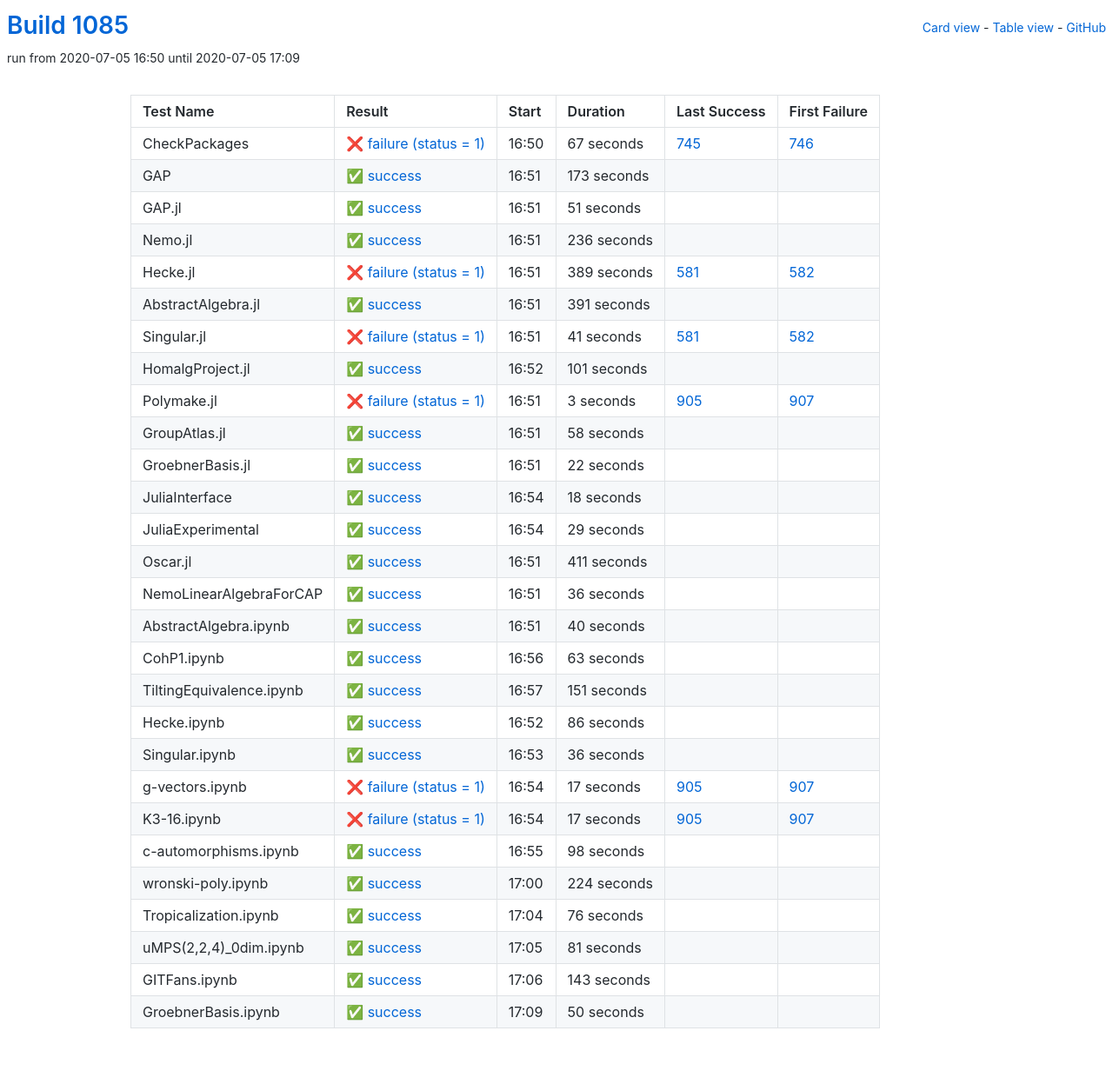
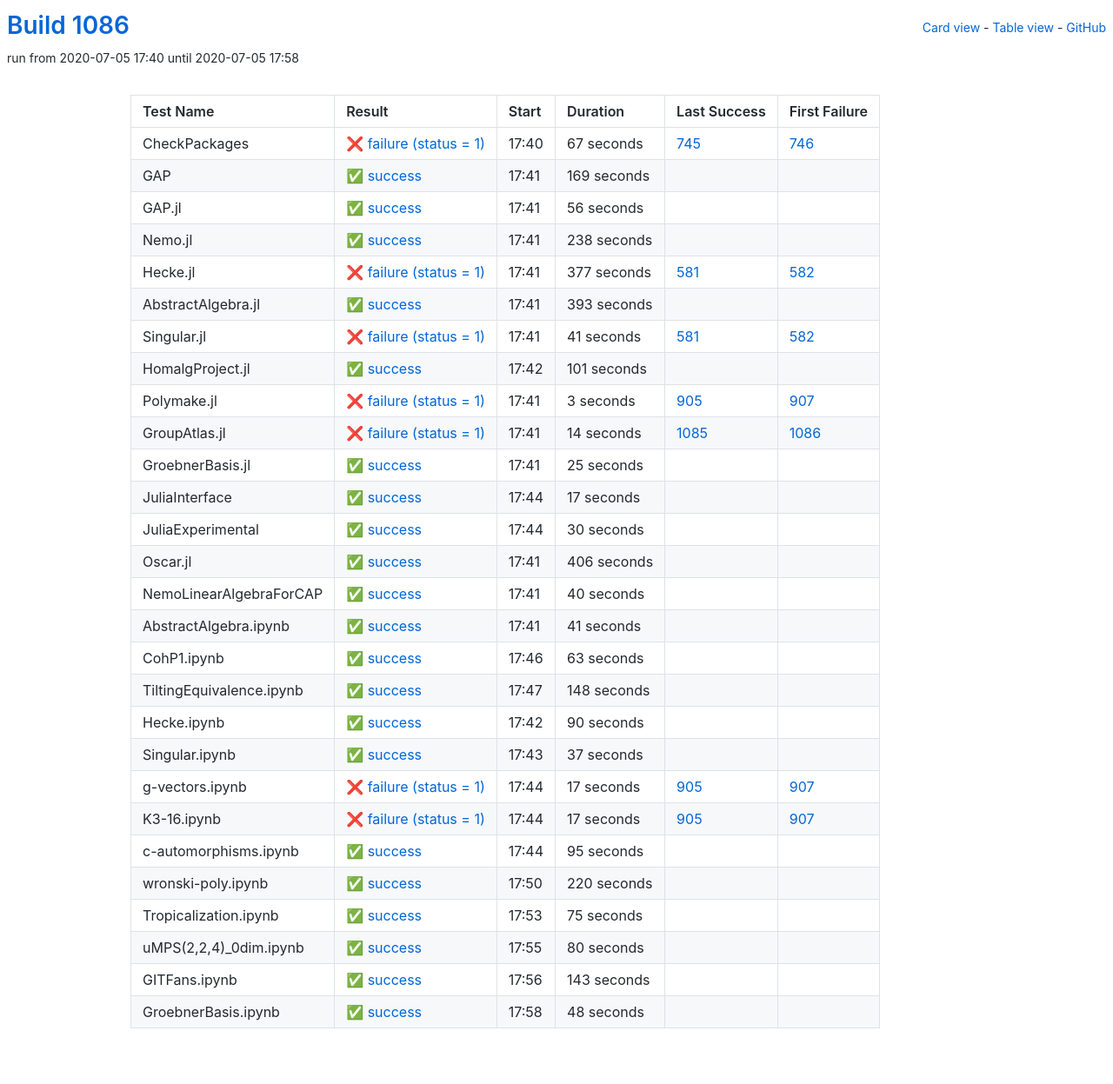
Before and after one commit to oscar-system/oscar-ci-status-1.4, a Jekyll site: the page built from table.html, in a window 1280 px wide. Shown: the whole page at 87% size. Built offline with Jekyll 4.4.1, drawn with Linux system fonts in a browser that asks for light colours.

Commit message:
Build #1086

```diff
--- a/_data/ci.yml
+++ b/_data/ci.yml
@@ -1,6 +1,6 @@
 ---
-build: 1085
-build_url: https://oscarci.mathematik.uni-kl.de/job/oscar-julia-1.4/1085/
+build: 1086
+build_url: https://oscarci.mathematik.uni-kl.de/job/oscar-julia-1.4/1086/
 job: oscar-julia-1.4
 organization: oscar-system
 repo: oscar-ci-status-1.4
@@ -8,8 +8,8 @@ repourl: https://github.com/oscar-system/oscar-ci-status-1.4
 tests:
 - name: CheckPackages
   id: checkpackages
-  log: https://oscarci.mathematik.uni-kl.de/job/oscar-julia-1.4/1085/artifact/logs/build-1085/CheckPackages.log
-  start: 2020-07-05 16:50
+  log: https://oscarci.mathematik.uni-kl.de/job/oscar-julia-1.4/1086/artifact/logs/build-1086/CheckPackages.log
+  start: 2020-07-05 17:40
   success: false
   exitcode: 1
   status: failure
@@ -20,68 +20,68 @@ tests:
   first_failure_url: https://oscarci.mathematik.uni-kl.de/job/oscar-julia-1.4/746/
 - name: GAP
   id: gap
-  log: https://oscarci.mathematik.uni-kl.de/job/oscar-julia-1.4/1085/artifact/logs/build-1085/GAP.log
-  start: 2020-07-05 16:51
+  log: https://oscarci.mathematik.uni-kl.de/job/oscar-julia-1.4/1086/artifact/logs/build-1086/GAP.log
+  start: 2020-07-05 17:41
   success: true
   exitcode: 0
   status: success
-  duration: 173
+  duration: 169
   last_success: false
   last_success_url:
   first_failure: false
   first_failure_url:
 - name: GAP.jl
   id: gap-jl
-  log: https://oscarci.mathematik.uni-kl.de/job/oscar-julia-1.4/1085/artifact/logs/build-1085/GAP.jl.log
-  start: 2020-07-05 16:51
+  log: https://oscarci.mathematik.uni-kl.de/job/oscar-julia-1.4/1086/artifact/logs/build-1086/GAP.jl.log
+  start: 2020-07-05 17:41
   success: true
   exitcode: 0
   status: success
-  duration: 51
+  duration: 56
   last_success: false
   last_success_url:
   first_failure: false
   first_failure_url:
 - name: Nemo.jl
   id: nemo-jl
-  log: https://oscarci.mathematik.uni-kl.de/job/oscar-julia-1.4/1085/artifact/logs/build-1085/Nemo.jl.log
-  start: 2020-07-05 16:51
+  log: https://oscarci.mathematik.uni-kl.de/job/oscar-julia-1.4/1086/artifact/logs/build-1086/Nemo.jl.log
+  start: 2020-07-05 17:41
   success: true
   exitcode: 0
   status: success
-  duration: 236
+  duration: 238
   last_success: false
   last_success_url:
   first_failure: false
   first_failure_url:
 - name: Hecke.jl
   id: hecke-jl
-  log: https://oscarci.mathematik.uni-kl.de/job/oscar-julia-1.4/1085/artifact/logs/build-1085/Hecke.jl.log
-  start: 2020-07-05 16:51
+  log: https://oscarci.mathematik.uni-kl.de/job/oscar-julia-1.4/1086/artifact/logs/build-1086/Hecke.jl.log
+  start: 2020-07-05 17:41
   success: false
   exitcode: 1
   status: failure
-  duration: 389
+  duration: 377
   last_success: 581
   last_success_url: https://oscarci.mathematik.uni-kl.de/job/oscar-julia-1.4/581/
   first_failure: 582
   first_failure_url: https://oscarci.mathematik.uni-kl.de/job/oscar-julia-1.4/582/
 - name: AbstractAlgebra.jl
   id: abstractalgebra-jl
-  log: https://oscarci.mathematik.uni-kl.de/job/oscar-julia-1.4/1085/artifact/logs/build-1085/AbstractAlgebra.jl.log
-  start: 2020-07-05 16:51
+  log: https://oscarci.mathematik.uni-kl.de/job/oscar-julia-1.4/1086/artifact/logs/build-1086/AbstractAlgebra.jl.log
+  start: 2020-07-05 17:41
   success: true
   exitcode: 0
   status: success
-  duration: 391
+  duration: 393
   last_success: false
   last_success_url:
   first_failure: false
   first_failure_url:
 - name: Singular.jl
   id: singular-jl
-  log: https://oscarci.mathematik.uni-kl.de/job/oscar-julia-1.4/1085/artifact/logs/build-1085/Singular.jl.log
-  start: 2020-07-05 16:51
+  log: https://oscarci.mathematik.uni-kl.de/job/oscar-julia-1.4/1086/artifact/logs/build-1086/Singular.jl.log
+  start: 2020-07-05 17:41
   success: false
   exitcode: 1
   status: failure
@@ -92,8 +92,8 @@ tests:
   first_failure_url: https://oscarci.mathematik.uni-kl.de/job/oscar-julia-1.4/582/
 - name: HomalgProject.jl
   id: homalgproject-jl
-  log: https://oscarci.mathematik.uni-kl.de/job/oscar-julia-1.4/1085/artifact/logs/build-1085/HomalgProject.jl.log
-  start: 2020-07-05 16:52
+  log: https://oscarci.mathematik.uni-kl.de/job/oscar-julia-1.4/1086/artifact/logs/build-1086/HomalgProject.jl.log
+  start: 2020-07-05 17:42
   success: true
   exitcode: 0
   status: success
@@ -104,8 +104,8 @@ tests:
   first_failure_url:
 - name: Polymake.jl
   id: polymake-jl
-  log: https://oscarci.mathematik.uni-kl.de/job/oscar-julia-1.4/1085/artifact/logs/build-1085/Polymake.jl.log
-  start: 2020-07-05 16:51
+  log: https://oscarci.mathematik.uni-kl.de/job/oscar-julia-1.4/1086/artifact/logs/build-1086/Polymake.jl.log
+  start: 2020-07-05 17:41
   success: false
   exitcode: 1
   status: failure
@@ -116,80 +116,68 @@ tests:
   first_failure_url: https://oscarci.mathematik.uni-kl.de/job/oscar-julia-1.4/907/
 - name: GroupAtlas.jl
   id: groupatlas-jl
-  log: https://oscarci.mathematik.uni-kl.de/job/oscar-julia-1.4/1085/artifact/logs/build-1085/GroupAtlas.jl.log
-  start: 2020-07-05 16:51
+  log: https://oscarci.mathematik.uni-kl.de/job/oscar-julia-1.4/1086/artifact/logs/build-1086/GroupAtlas.jl.log
+  start: 2020-07-05 17:41
+  success: false
+  exitcode: 1
+  status: failure
+  duration: 14
+  last_success: 1085
+  last_success_url: https://oscarci.mathematik.uni-kl.de/job/oscar-julia-1.4/1085/
+  first_failure: 1086
+  first_failure_url: https://oscarci.mathematik.uni-kl.de/job/oscar-julia-1.4/1086/
+- name: GroebnerBasis.jl
+  id: groebnerbasis-jl
+  log: https://oscarci.mathematik.uni-kl.de/job/oscar-julia-1.4/1086/artifact/logs/build-1086/GroebnerBasis.jl.log
+  start: 2020-07-05 17:41
   success: true
   exitcode: 0
   status: success
-  duration: 58
-  last_success: false
-  last_success_url:
-  first_failure: false
-  first_failure_url:
-- name: GroebnerBasis.jl
-  id: groebnerbasis-jl
-  log: https://oscarci.mathematik.uni-kl.de/job/oscar-julia-1.4/1085/artifact/logs/build-1085/GroebnerBasis.jl.log
-  start: 2020-07-05 16:51
-  success: true
-  exitcode: 0
-  status: success
-  duration: 22
+  duration: 25
   last_success: false
   last_success_url:
   first_failure: false
   first_failure_url:
 - name: JuliaInterface
   id: juliainterface
-  log: https://oscarci.mathematik.uni-kl.de/job/oscar-julia-1.4/1085/artifact/logs/build-1085/JuliaInterface.log
-  start: 2020-07-05 16:54
+  log: https://oscarci.mathematik.uni-kl.de/job/oscar-julia-1.4/1086/artifact/logs/build-1086/JuliaInterface.log
+  start: 2020-07-05 17:44
   success: true
   exitcode: 0
   status: success
-  duration: 18
+  duration: 17
   last_success: false
   last_success_url:
   first_failure: false
   first_failure_url:
 - name: JuliaExperimental
   id: juliaexperimental
-  log: https://oscarci.mathematik.uni-kl.de/job/oscar-julia-1.4/1085/artifact/logs/build-1085/JuliaExperimental.log
-  start: 2020-07-05 16:54
+  log: https://oscarci.mathematik.uni-kl.de/job/oscar-julia-1.4/1086/artifact/logs/build-1086/JuliaExperimental.log
+  start: 2020-07-05 17:44
   success: true
   exitcode: 0
   status: success
-  duration: 29
+  duration: 30
   last_success: false
   last_success_url:
   first_failure: false
   first_failure_url:
 - name: Oscar.jl
   id: oscar-jl
-  log: https://oscarci.mathematik.uni-kl.de/job/oscar-julia-1.4/1085/artifact/logs/build-1085/Oscar.jl.log
-  start: 2020-07-05 16:51
+  log: https://oscarci.mathematik.uni-kl.de/job/oscar-julia-1.4/1086/artifact/logs/build-1086/Oscar.jl.log
+  start: 2020-07-05 17:41
   success: true
   exitcode: 0
   status: success
-  duration: 411
+  duration: 406
   last_success: false
   last_success_url:
   first_failure: false
   first_failure_url:
 - name: NemoLinearAlgebraForCAP
   id: nemolinearalgebraforcap
-  log: https://oscarci.mathematik.uni-kl.de/job/oscar-julia-1.4/1085/artifact/logs/build-1085/NemoLinearAlgebraForCAP.log
-  start: 2020-07-05 16:51
-  success: true
-  exitcode: 0
-  status: success
-  duration: 36
-  last_success: false
-  last_success_url:
-  first_failure: false
-  first_failure_url:
-- name: AbstractAlgebra.ipynb
-  id: abstractalgebra-ipynb
-  log: https://oscarci.mathematik.uni-kl.de/job/oscar-julia-1.4/1085/artifact/logs/build-1085/AbstractAlgebra.ipynb.log
-  start: 2020-07-05 16:51
+  log: https://oscarci.mathematik.uni-kl.de/job/oscar-julia-1.4/1086/artifact/logs/build-1086/NemoLinearAlgebraForCAP.log
+  start: 2020-07-05 17:41
   success: true
   exitcode: 0
   status: success
@@ -198,10 +186,22 @@ tests:
   last_success_url:
   first_failure: false
   first_failure_url:
+- name: AbstractAlgebra.ipynb
+  id: abstractalgebra-ipynb
+  log: https://oscarci.mathematik.uni-kl.de/job/oscar-julia-1.4/1086/artifact/logs/build-1086/AbstractAlgebra.ipynb.log
+  start: 2020-07-05 17:41
+  success: true
+  exitcode: 0
+  status: success
+  duration: 41
+  last_success: false
+  last_success_url:
+  first_failure: false
+  first_failure_url:
 - name: CohP1.ipynb
   id: cohp1-ipynb
-  log: https://oscarci.mathematik.uni-kl.de/job/oscar-julia-1.4/1085/artifact/logs/build-1085/CohP1.ipynb.log
-  start: 2020-07-05 16:56
+  log: https://oscarci.mathematik.uni-kl.de/job/oscar-julia-1.4/1086/artifact/logs/build-1086/CohP1.ipynb.log
+  start: 2020-07-05 17:46
   success: true
   exitcode: 0
   status: success
@@ -212,44 +212,44 @@ tests:
   first_failure_url:
 - name: TiltingEquivalence.ipynb
   id: tiltingequivalence-ipynb
-  log: https://oscarci.mathematik.uni-kl.de/job/oscar-julia-1.4/1085/artifact/logs/build-1085/TiltingEquivalence.ipynb.log
-  start: 2020-07-05 16:57
+  log: https://oscarci.mathematik.uni-kl.de/job/oscar-julia-1.4/1086/artifact/logs/build-1086/TiltingEquivalence.ipynb.log
+  start: 2020-07-05 17:47
   success: true
   exitcode: 0
   status: success
-  duration: 151
+  duration: 148
   last_success: false
   last_success_url:
   first_failure: false
   first_failure_url:
 - name: Hecke.ipynb
   id: hecke-ipynb
-  log: https://oscarci.mathematik.uni-kl.de/job/oscar-julia-1.4/1085/artifact/logs/build-1085/Hecke.ipynb.log
-  start: 2020-07-05 16:52
+  log: https://oscarci.mathematik.uni-kl.de/job/oscar-julia-1.4/1086/artifact/logs/build-1086/Hecke.ipynb.log
+  start: 2020-07-05 17:42
   success: true
   exitcode: 0
   status: success
-  duration: 86
+  duration: 90
   last_success: false
   last_success_url:
   first_failure: false
   first_failure_url:
 - name: Singular.ipynb
   id: singular-ipynb
-  log: https://oscarci.mathematik.uni-kl.de/job/oscar-julia-1.4/1085/artifact/logs/build-1085/Singular.ipynb.log
-  start: 2020-07-05 16:53
+  log: https://oscarci.mathematik.uni-kl.de/job/oscar-julia-1.4/1086/artifact/logs/build-1086/Singular.ipynb.log
+  start: 2020-07-05 17:43
   success: true
   exitcode: 0
   status: success
-  duration: 36
+  duration: 37
   last_success: false
   last_success_url:
   first_failure: false
   first_failure_url:
 - name: g-vectors.ipynb
   id: g-vectors-ipynb
-  log: https://oscarci.mathematik.uni-kl.de/job/oscar-julia-1.4/1085/artifact/logs/build-1085/g-vectors.ipynb.log
-  start: 2020-07-05 16:54
+  log: https://oscarci.mathematik.uni-kl.de/job/oscar-julia-1.4/1086/artifact/logs/build-1086/g-vectors.ipynb.log
+  start: 2020-07-05 17:44
   success: false
   exitcode: 1
   status: failure
@@ -260,8 +260,8 @@ tests:
   first_failure_url: https://oscarci.mathematik.uni-kl.de/job/oscar-julia-1.4/907/
 - name: K3-16.ipynb
   id: k3-16-ipynb
-  log: https://oscarci.mathematik.uni-kl.de/job/oscar-julia-1.4/1085/artifact/logs/build-1085/K3-16.ipynb.log
-  start: 2020-07-05 16:54
+  log: https://oscarci.mathematik.uni-kl.de/job/oscar-julia-1.4/1086/artifact/logs/build-1086/K3-16.ipynb.log
+  start: 2020-07-05 17:44
   success: false
   exitcode: 1
   status: failure
@@ -272,56 +272,56 @@ tests:
   first_failure_url: https://oscarci.mathematik.uni-kl.de/job/oscar-julia-1.4/907/
 - name: c-automorphisms.ipynb
   id: c-automorphisms-ipynb
-  log: https://oscarci.mathematik.uni-kl.de/job/oscar-julia-1.4/1085/artifact/logs/build-1085/c-automorphisms.ipynb.log
-  start: 2020-07-05 16:55
+  log: https://oscarci.mathematik.uni-kl.de/job/oscar-julia-1.4/1086/artifact/logs/build-1086/c-automorphisms.ipynb.log
+  start: 2020-07-05 17:44
   success: true
   exitcode: 0
   status: success
-  duration: 98
+  duration: 95
   last_success: false
   last_success_url:
   first_failure: false
   first_failure_url:
 - name: wronski-poly.ipynb
   id: wronski-poly-ipynb
-  log: https://oscarci.mathematik.uni-kl.de/job/oscar-julia-1.4/1085/artifact/logs/build-1085/wronski-poly.ipynb.log
-  start: 2020-07-05 17:00
+  log: https://oscarci.mathematik.uni-kl.de/job/oscar-julia-1.4/1086/artifact/logs/build-1086/wronski-poly.ipynb.log
+  start: 2020-07-05 17:50
   success: true
   exitcode: 0
   status: success
-  duration: 224
+  duration: 220
   last_success: false
   last_success_url:
   first_failure: false
   first_failure_url:
 - name: Tropicalization.ipynb
   id: tropicalization-ipynb
-  log: https://oscarci.mathematik.uni-kl.de/job/oscar-julia-1.4/1085/artifact/logs/build-1085/Tropicalization.ipynb.log
-  start: 2020-07-05 17:04
+  log: https://oscarci.mathematik.uni-kl.de/job/oscar-julia-1.4/1086/artifact/logs/build-1086/Tropicalization.ipynb.log
+  start: 2020-07-05 17:53
   success: true
   exitcode: 0
   status: success
-  duration: 76
+  duration: 75
   last_success: false
   last_success_url:
   first_failure: false
   first_failure_url:
 - name: uMPS(2,2,4)_0dim.ipynb
   id: umps-2-2-4-0dim-ipynb
-  log: https://oscarci.mathematik.uni-kl.de/job/oscar-julia-1.4/1085/artifact/logs/build-1085/uMPS-2-2-4-_0dim.ipynb.log
-  start: 2020-07-05 17:05
+  log: https://oscarci.mathematik.uni-kl.de/job/oscar-julia-1.4/1086/artifact/logs/build-1086/uMPS-2-2-4-_0dim.ipynb.log
+  start: 2020-07-05 17:55
   success: true
   exitcode: 0
   status: success
-  duration: 81
+  duration: 80
   last_success: false
   last_success_url:
   first_failure: false
   first_failure_url:
 - name: GITFans.ipynb
   id: gitfans-ipynb
-  log: https://oscarci.mathematik.uni-kl.de/job/oscar-julia-1.4/1085/artifact/logs/build-1085/GITFans.ipynb.log
-  start: 2020-07-05 17:06
+  log: https://oscarci.mathematik.uni-kl.de/job/oscar-julia-1.4/1086/artifact/logs/build-1086/GITFans.ipynb.log
+  start: 2020-07-05 17:56
   success: true
   exitcode: 0
   status: success
@@ -332,12 +332,12 @@ tests:
   first_failure_url:
 - name: GroebnerBasis.ipynb
   id: groebnerbasis-ipynb
-  log: https://oscarci.mathematik.uni-kl.de/job/oscar-julia-1.4/1085/artifact/logs/build-1085/GroebnerBasis.ipynb.log
-  start: 2020-07-05 17:09
+  log: https://oscarci.mathematik.uni-kl.de/job/oscar-julia-1.4/1086/artifact/logs/build-1086/GroebnerBasis.ipynb.log
+  start: 2020-07-05 17:58
   success: true
   exitcode: 0
   status: success
-  duration: 50
+  duration: 48
   last_success: false
   last_success_url:
   first_failure: false
```
Also changed, not shown: README.md.
